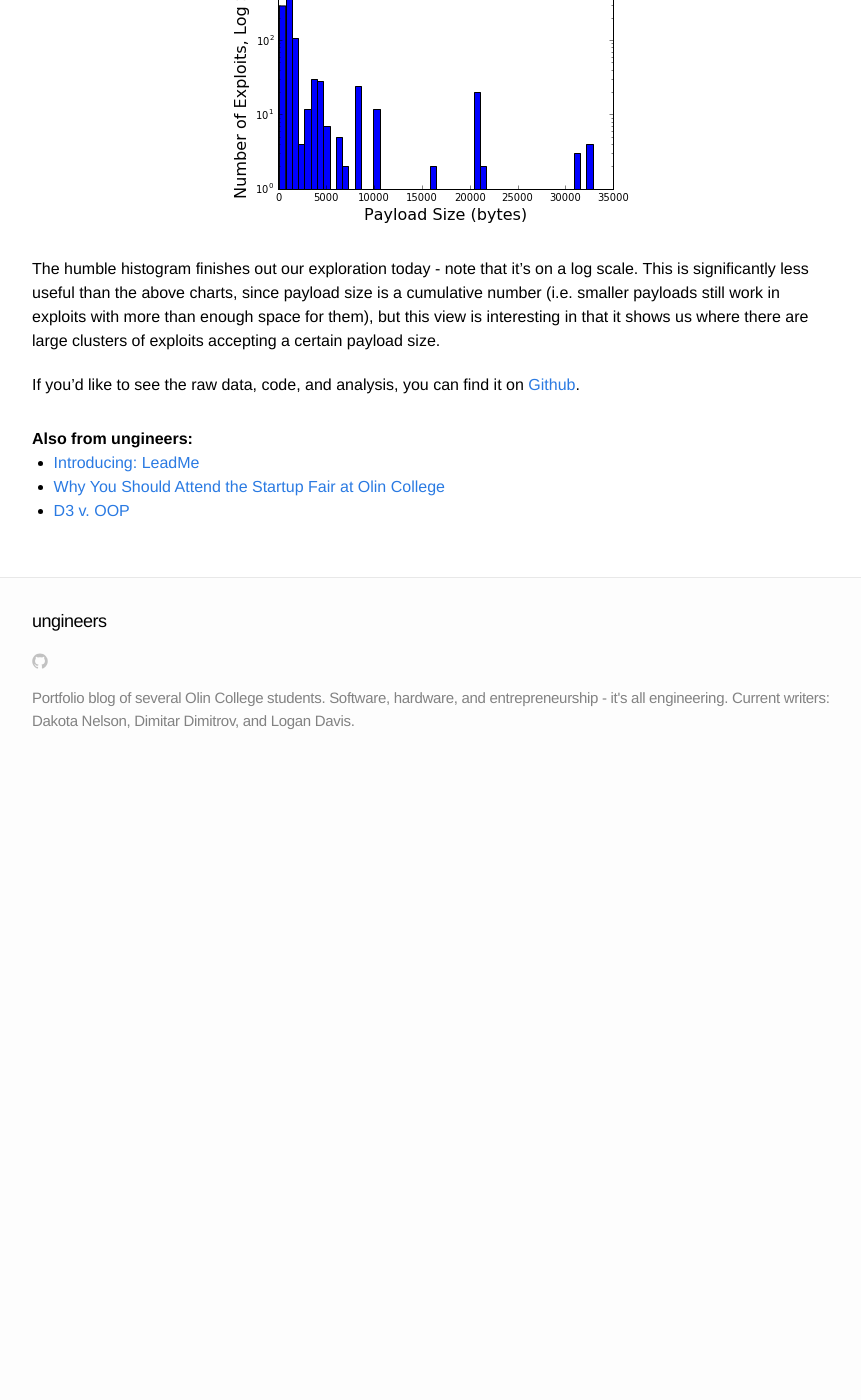
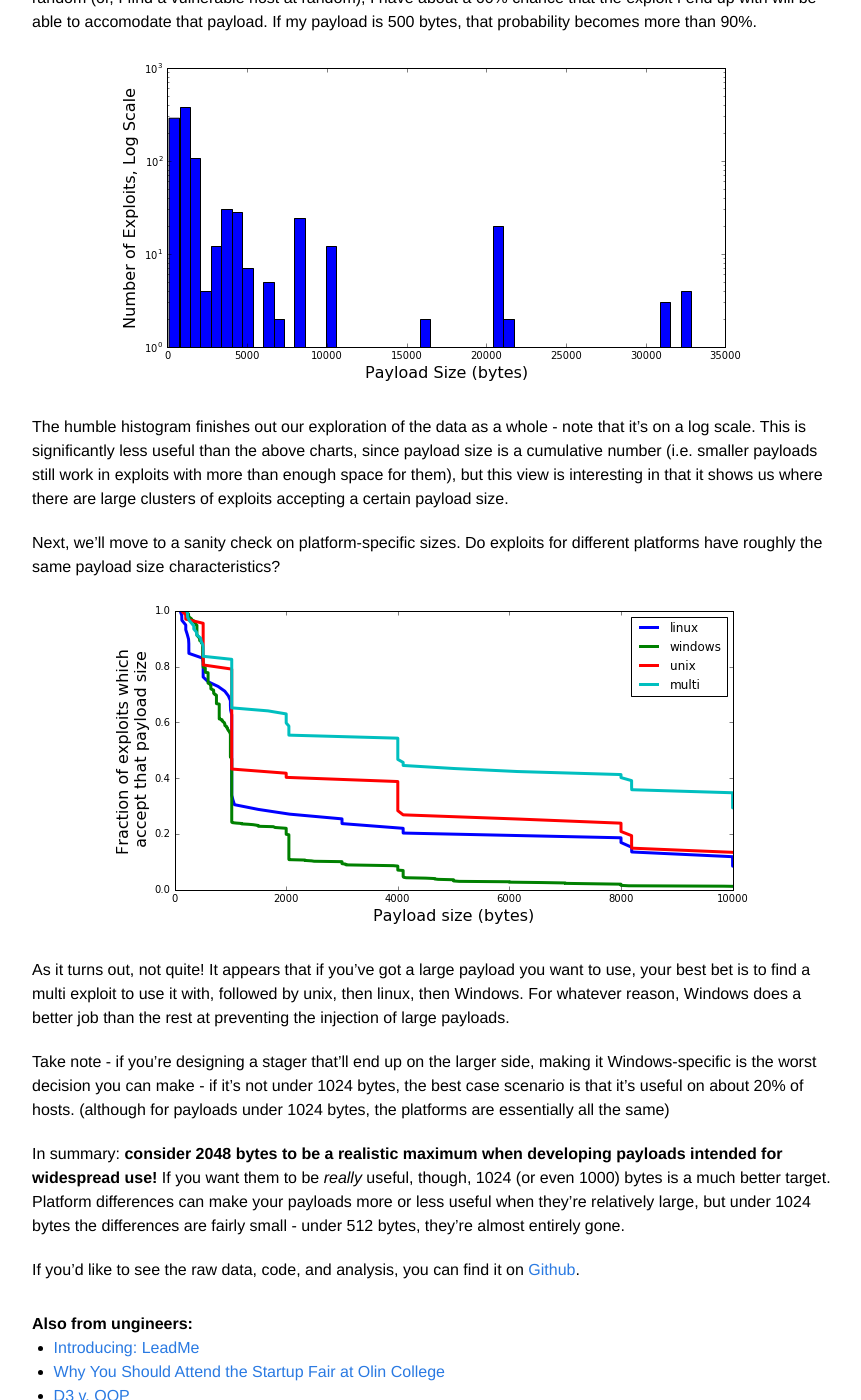
Before and after one commit to DakotaNelson/blog, a Jekyll site: the page built from _posts/2015-11-28-metasploit-exploit-payload-sizes.md, in a window 1280 px wide and 1400 px high, scrolled down 2160 px. Shown: the whole window, without its empty margins (208-1069 px from the left). Built offline with Jekyll 4.4.1, drawn with Linux system fonts in a browser that asks for light colours; nearby versions of some CDN libraries; comment, search, counter and statistics services are not loaded; before the commit the page ends 2937 px from its top, so only the background shows below that.

Commit message:
update post

```diff
--- a/_posts/2015-11-28-metasploit-exploit-payload-sizes.md
+++ b/_posts/2015-11-28-metasploit-exploit-payload-sizes.md
@@ -46,6 +46,17 @@ This chart can also be read as a probability: if I want to send a 1000 byte payl
 {:.center}
 ![Histogram of Exploit Payload Sizes]({{site.url}}/assets/exploitSize3.png){: .image }
 
-The humble histogram finishes out our exploration today - note that it's on a log scale. This is significantly less useful than the above charts, since payload size is a cumulative number (i.e. smaller payloads still work in exploits with more than enough space for them), but this view is interesting in that it shows us where there are large clusters of exploits accepting a certain payload size.
+The humble histogram finishes out our exploration of the data as a whole - note that it's on a log scale. This is significantly less useful than the above charts, since payload size is a cumulative number (i.e. smaller payloads still work in exploits with more than enough space for them), but this view is interesting in that it shows us where there are large clusters of exploits accepting a certain payload size.
+
+Next, we'll move to a sanity check on platform-specific sizes. Do exploits for different platforms have roughly the same payload size characteristics?
+
+{:.center}
+![Distribution of Payload Sizes by Platform]({{site.url}}/assets/exploitSize4.png){: .image }
+
+As it turns out, not quite! It appears that if you've got a large payload you want to use, your best bet is to find a multi exploit to use it with, followed by unix, then linux, then Windows. For whatever reason, Windows does a better job than the rest at preventing the injection of large payloads.
+
+Take note - if you're designing a stager that'll end up on the larger side, making it Windows-specific is the worst decision you can make - if it's not under 1024 bytes, the best case scenario is that it's useful on about 20% of hosts. (although for payloads under 1024 bytes, the platforms are essentially all the same)
+
+In summary: **consider 2048 bytes to be a realistic maximum when developing payloads intended for widespread use!** If you want them to be *really* useful, though, 1024 (or even 1000) bytes is a much better target. Platform differences can make your payloads more or less useful when they're relatively large, but under 1024 bytes the differences are fairly small - under 512 bytes, they're almost entirely gone.
 
 If you'd like to see the raw data, code, and analysis, you can find it on [Github](https://github.com/DakotaNelson/msf-stats/blob/master/Exploit%20Payload%20Sizes.ipynb).
```
Also changed, not shown: assets/exploitSize1.png, assets/exploitSize2.png, assets/exploitSize3.png, assets/exploitSize4.png (added).
